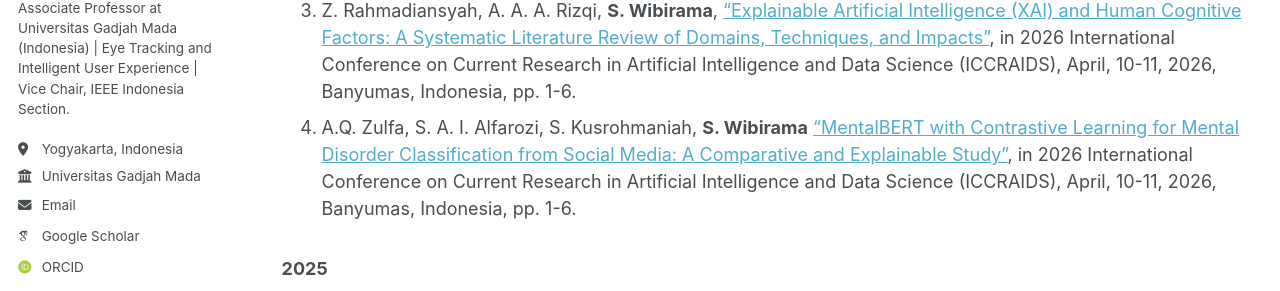
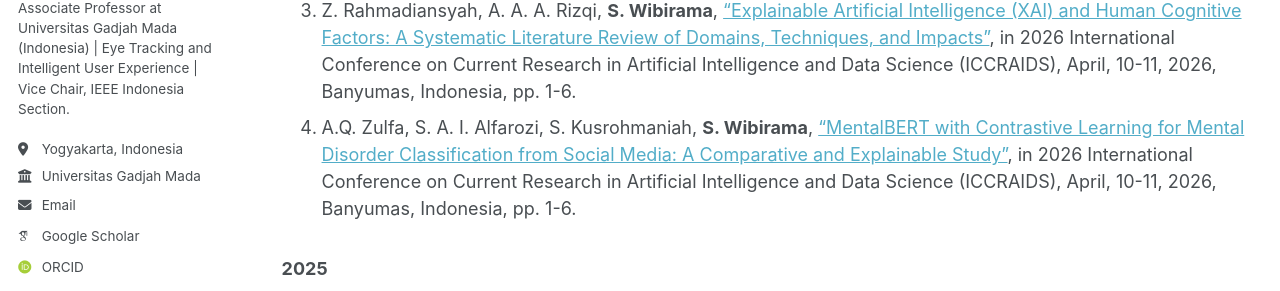
Before and after one commit to wibirama/wibirama.github.io, a Jekyll site: the page built from _pages/allpublications.md, in a window 1280 px wide and 900 px high, scrolled down 4199 px. Shown: the part 143-434 px from the top of the window. Built offline with Jekyll 4.4.1, drawn with Linux system fonts in a browser that asks for light colours; emoji names are drawn with the system emoji font; some web fonts are replaced; a script that is not in the unit is left out.

```diff
--- a/_pages/allpublications.md
+++ b/_pages/allpublications.md
@@ -101,7 +101,7 @@ Conference papers
 1. T. Krisdiyanto, I. Ardiyanto, **S. Wibirama**, ["A Systematic Review of Deep Learning Approaches to Drowning Detection"](https://doi-org.ezproxy.ugm.ac.id/10.1109/ICCRAIDS67816.2026.11519744), in 2026 International Conference on Current Research in Artificial Intelligence and Data Science (ICCRAIDS), April, 10-11, 2026, Banyumas, Indonesia, pp. 1-7.
 2. T.E. Prabowo, W. Najib, **S. Wibirama**, ["Explainable AI for Eye Tracking-Based Prediction: A Systematic Literature Review"](https://doi-org.ezproxy.ugm.ac.id/10.1109/ICCRAIDS67816.2026.11519747), in 2026 International Conference on Current Research in Artificial Intelligence and Data Science (ICCRAIDS), April, 10-11, 2026, Banyumas, Indonesia, pp. 1-7.
 3. Z. Rahmadiansyah, A. A. A. Rizqi, **S. Wibirama**, ["Explainable Artificial Intelligence (XAI) and Human Cognitive Factors: A Systematic Literature Review of Domains, Techniques, and Impacts"](https://doi-org.ezproxy.ugm.ac.id/10.1109/ICCRAIDS67816.2026.11519692), in 2026 International Conference on Current Research in Artificial Intelligence and Data Science (ICCRAIDS), April, 10-11, 2026, Banyumas, Indonesia, pp. 1-6.
-4. A.Q. Zulfa, S. A. I. Alfarozi, S. Kusrohmaniah, **S. Wibirama** ["MentalBERT with Contrastive Learning for Mental Disorder Classification from Social Media: A Comparative and Explainable Study"](https://doi-org.ezproxy.ugm.ac.id/10.1109/ICCRAIDS67816.2026.11519647), in 2026 International Conference on Current Research in Artificial Intelligence and Data Science (ICCRAIDS), April, 10-11, 2026, Banyumas, Indonesia, pp. 1-6.
+4. A.Q. Zulfa, S. A. I. Alfarozi, S. Kusrohmaniah, **S. Wibirama**, ["MentalBERT with Contrastive Learning for Mental Disorder Classification from Social Media: A Comparative and Explainable Study"](https://doi-org.ezproxy.ugm.ac.id/10.1109/ICCRAIDS67816.2026.11519647), in 2026 International Conference on Current Research in Artificial Intelligence and Data Science (ICCRAIDS), April, 10-11, 2026, Banyumas, Indonesia, pp. 1-6.
 
 ### 2025
 
```
